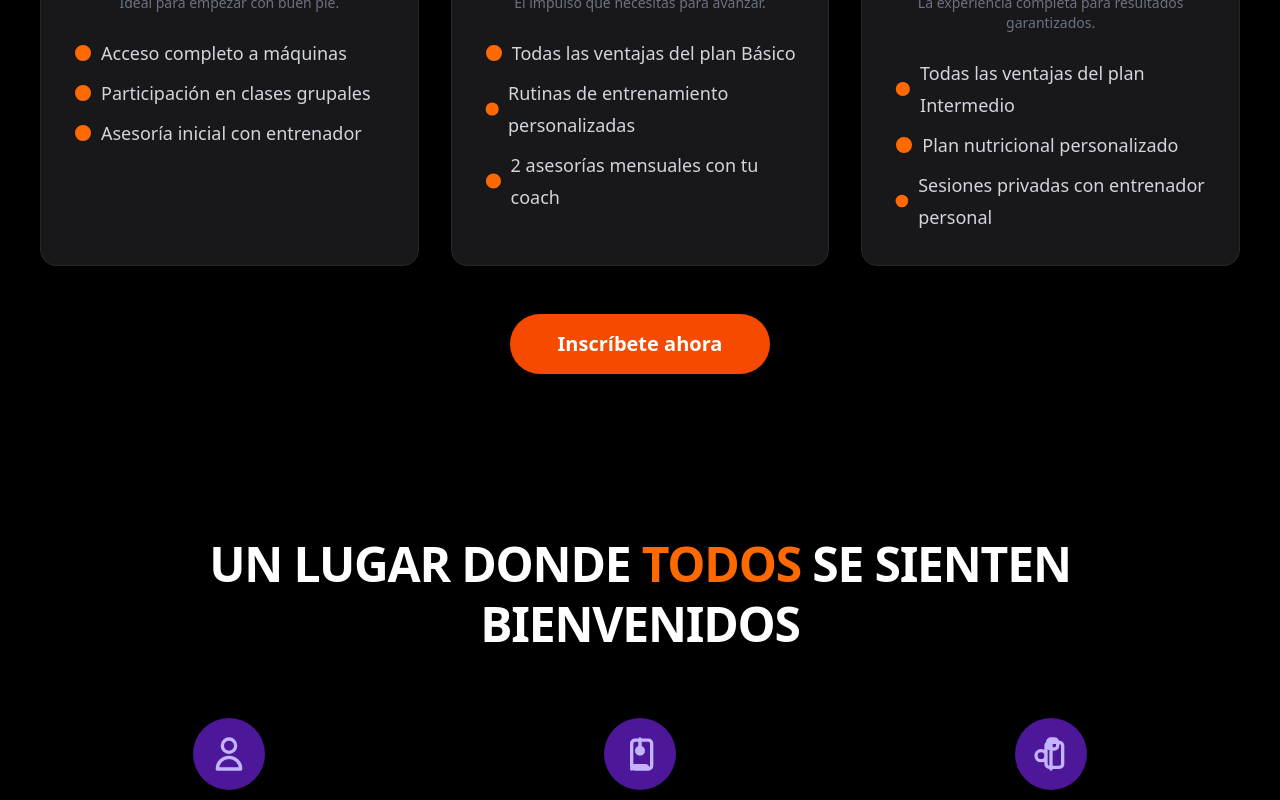
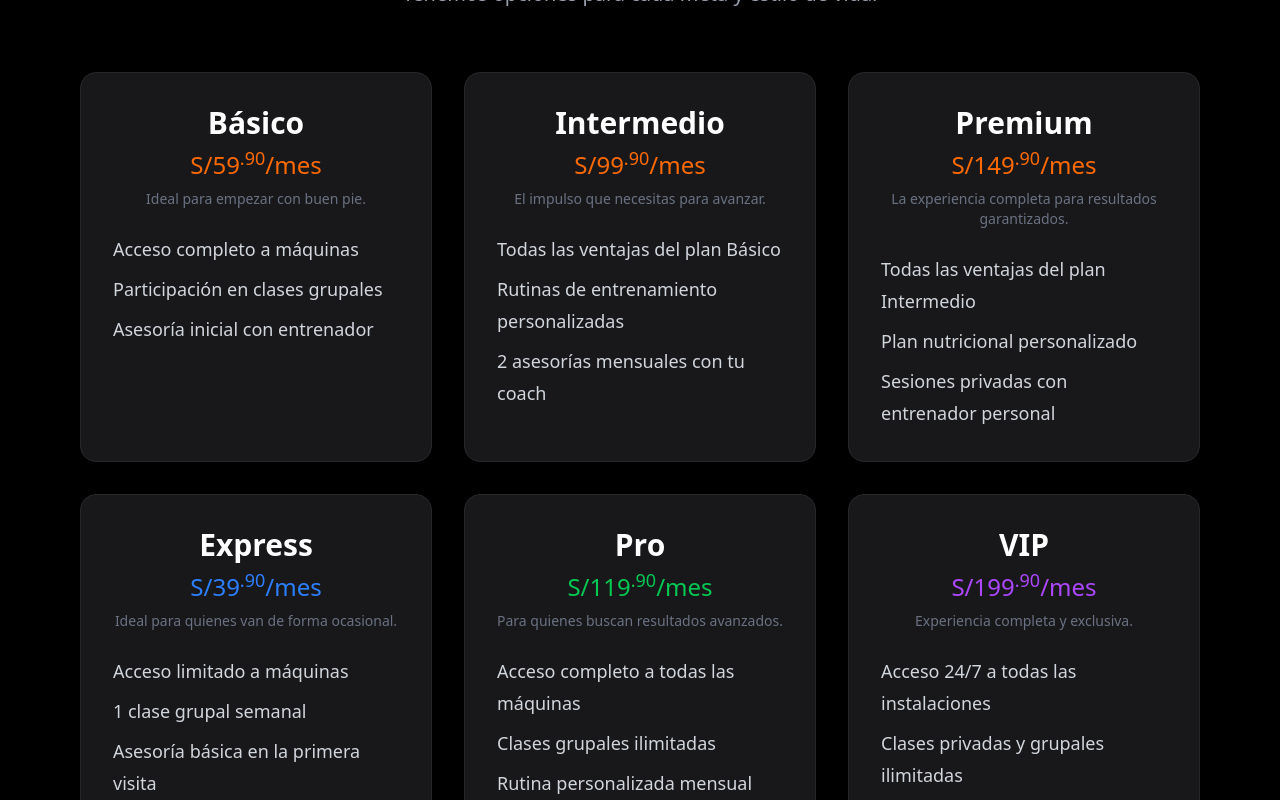
Before and after one commit to SEBAS1432/SmartGym, an Angular app: page /inicio in a window 1280 px wide. Shown: the part 1200-2000 px from the top of the page. Built offline with nearby package versions, Linux system fonts and the light colour scheme.

Commit message:
membresiass

```diff
--- a/src/app/Auth/inicio/inicio.component.html
+++ b/src/app/Auth/inicio/inicio.component.html
@@ -54,103 +54,112 @@
                   </p>
               </div>
 
-              <div class="grid grid-cols-1 md:grid-cols-2 lg:grid-cols-3 justify-center gap-8">
-                  <div class="bg-zinc-900 rounded-2xl text-center overflow-hidden p-8 border border-zinc-800 transition-all duration-300 ease-in hover:border-orange-500 hover:shadow-lg hover:shadow-orange-500/20">
-                      <div class="py-4">
+              <!-- Sección de Membresías Responsiva -->
+<div class="antialiased w-full bg-black text-gray-400 font-sans py-20 px-4 sm:px-10">
+  <div class="container mx-auto">
+    <!-- Título -->
+    <div class="text-center mb-16">
+      <h1 class="font-bold text-4xl sm:text-5xl text-white tracking-tight">
+        Elige tu Membresía Ideal
+      </h1>
+      <p class="text-xl text-gray-400 mt-4">
+        Tenemos opciones para cada meta y estilo de vida.
+      </p>
+    </div>
+
+    <!-- Membresías combinadas -->
+    <div class="grid grid-cols-1 sm:grid-cols-2 lg:grid-cols-3 gap-8">
+
+      <!-- Básico -->
+      <div class="bg-zinc-900 rounded-2xl text-center p-8 border border-zinc-800 flex flex-col justify-between hover:border-orange-500 hover:shadow-lg hover:shadow-orange-500/20 transition-all duration-300 ease-in">
+        <div>
           <h2 class="font-bold text-3xl text-white">Básico</h2>
-                          <h3 class="font-normal text-orange-500 text-2xl mt-2">
-                              S/59<sup class="text-lg">.90</sup>/mes
-                          </h3>
-                      </div>
-                      <div class="mt-4">
-                          <p class="text-gray-500 text-sm">Ideal para empezar con buen pie.</p>
+          <h3 class="font-normal text-orange-500 text-2xl mt-2">S/59<sup>.90</sup>/mes</h3>
+          <p class="text-gray-500 text-sm mt-2">Ideal para empezar con buen pie.</p>
           <ul class="leading-8 text-lg text-gray-300 mt-6 space-y-2 text-left">
-                              <li class="flex items-center space-x-2">
-                                  <svg class="h-5 w-5 text-orange-500" fill="currentColor" viewBox="0 0 20 20">
-                                      <path d="M10 18a8 8 0 100-16 8 8 0 000 16zm3.707-9.293a1 1 0 00-1.414-1.414L9 10.586 7.707 9.293a1 1 0 00-1.414 1.414l2 2a1 1 0 001.414 0l4-4z"></path>
-                                  </svg>
-                                  <span>Acceso completo a máquinas</span>
-                              </li>
-                              <li class="flex items-center space-x-2">
-                                  <svg class="h-5 w-5 text-orange-500" fill="currentColor" viewBox="0 0 20 20">
-                                      <path d="M10 18a8 8 0 100-16 8 8 0 000 16zm3.707-9.293a1 1 0 00-1.414-1.414L9 10.586 7.707 9.293a1 1 0 00-1.414 1.414l2 2a1 1 0 001.414 0l4-4z"></path>
-                                  </svg>
-                                  <span>Participación en clases grupales</span>
-                              </li>
-                              <li class="flex items-center space-x-2">
-                                  <svg class="h-5 w-5 text-orange-500" fill="currentColor" viewBox="0 0 20 20">
-                                      <path d="M10 18a8 8 0 100-16 8 8 0 000 16zm3.707-9.293a1 1 0 00-1.414-1.414L9 10.586 7.707 9.293a1 1 0 00-1.414 1.414l2 2a1 1 0 001.414 0l4-4z"></path>
-                                  </svg>
-                                  <span>Asesoría inicial con entrenador</span>
-                              </li>
+            <li>Acceso completo a máquinas</li>
+            <li>Participación en clases grupales</li>
+            <li>Asesoría inicial con entrenador</li>
           </ul>
         </div>
       </div>
 
-                  <div class="bg-zinc-900 rounded-2xl text-center overflow-hidden p-8 border border-zinc-800 transition-all duration-300 ease-in hover:border-orange-500 hover:shadow-lg hover:shadow-orange-500/20">
-                      <div class="py-4">
+      <!-- Intermedio -->
+      <div class="bg-zinc-900 rounded-2xl text-center p-8 border border-zinc-800 flex flex-col justify-between hover:border-orange-500 hover:shadow-lg hover:shadow-orange-500/20 transition-all duration-300 ease-in">
+        <div>
           <h2 class="font-bold text-3xl text-white">Intermedio</h2>
-                          <h3 class="font-normal text-orange-500 text-2xl mt-2">
-                              S/99<sup class="text-lg">.90</sup>/mes
-                          </h3>
-                      </div>
-                      <div class="mt-4">
-                          <p class="text-gray-500 text-sm">El impulso que necesitas para avanzar.</p>
+          <h3 class="font-normal text-orange-500 text-2xl mt-2">S/99<sup>.90</sup>/mes</h3>
+          <p class="text-gray-500 text-sm mt-2">El impulso que necesitas para avanzar.</p>
           <ul class="leading-8 text-lg text-gray-300 mt-6 space-y-2 text-left">
-                              <li class="flex items-center space-x-2">
-                                  <svg class="h-5 w-5 text-orange-500" fill="currentColor" viewBox="0 0 20 20">
-                                      <path d="M10 18a8 8 0 100-16 8 8 0 000 16zm3.707-9.293a1 1 0 00-1.414-1.414L9 10.586 7.707 9.293a1 1 0 00-1.414 1.414l2 2a1 1 0 001.414 0l4-4z"></path>
-                                  </svg>
-                                  <span>Todas las ventajas del plan Básico</span>
-                              </li>
-                              <li class="flex items-center space-x-2">
-                                  <svg class="h-5 w-5 text-orange-500" fill="currentColor" viewBox="0 0 20 20">
-                                      <path d="M10 18a8 8 0 100-16 8 8 0 000 16zm3.707-9.293a1 1 0 00-1.414-1.414L9 10.586 7.707 9.293a1 1 0 00-1.414 1.414l2 2a1 1 0 001.414 0l4-4z"></path>
-                                  </svg>
-                                  <span>Rutinas de entrenamiento personalizadas</span>
-                              </li>
-                              <li class="flex items-center space-x-2">
-                                  <svg class="h-5 w-5 text-orange-500" fill="currentColor" viewBox="0 0 20 20">
-                                      <path d="M10 18a8 8 0 100-16 8 8 0 000 16zm3.707-9.293a1 1 0 00-1.414-1.414L9 10.586 7.707 9.293a1 1 0 00-1.414 1.414l2 2a1 1 0 001.414 0l4-4z"></path>
-                                  </svg>
-                                  <span>2 asesorías mensuales con tu coach</span>
-                              </li>
+            <li>Todas las ventajas del plan Básico</li>
+            <li>Rutinas de entrenamiento personalizadas</li>
+            <li>2 asesorías mensuales con tu coach</li>
           </ul>
         </div>
       </div>
 
-                  <div class="bg-zinc-900 rounded-2xl text-center overflow-hidden p-8 border border-zinc-800 transition-all duration-300 ease-in hover:border-orange-500 hover:shadow-lg hover:shadow-orange-500/20">
-                      <div class="py-4">
+      <!-- Premium -->
+      <div class="bg-zinc-900 rounded-2xl text-center p-8 border border-zinc-800 flex flex-col justify-between hover:border-orange-500 hover:shadow-lg hover:shadow-orange-500/20 transition-all duration-300 ease-in">
+        <div>
           <h2 class="font-bold text-3xl text-white">Premium</h2>
-                          <h3 class="font-normal text-orange-500 text-2xl mt-2">
-                              S/149<sup class="text-lg">.90</sup>/mes
-                          </h3>
-                      </div>
-                      <div class="mt-4">
-                          <p class="text-gray-500 text-sm">La experiencia completa para resultados garantizados.</p>
+          <h3 class="font-normal text-orange-500 text-2xl mt-2">S/149<sup>.90</sup>/mes</h3>
+          <p class="text-gray-500 text-sm mt-2">La experiencia completa para resultados garantizados.</p>
           <ul class="leading-8 text-lg text-gray-300 mt-6 space-y-2 text-left">
-                              <li class="flex items-center space-x-2">
-                                  <svg class="h-5 w-5 text-orange-500" fill="currentColor" viewBox="0 0 20 20">
-                                      <path d="M10 18a8 8 0 100-16 8 8 0 000 16zm3.707-9.293a1 1 0 00-1.414-1.414L9 10.586 7.707 9.293a1 1 0 00-1.414 1.414l2 2a1 1 0 001.414 0l4-4z"></path>
-                                  </svg>
-                                  <span>Todas las ventajas del plan Intermedio</span>
-                              </li>
-                              <li class="flex items-center space-x-2">
-                                  <svg class="h-5 w-5 text-orange-500" fill="currentColor" viewBox="0 0 20 20">
-                                      <path d="M10 18a8 8 0 100-16 8 8 0 000 16zm3.707-9.293a1 1 0 00-1.414-1.414L9 10.586 7.707 9.293a1 1 0 00-1.414 1.414l2 2a1 1 0 001.414 0l4-4z"></path>
-                                  </svg>
-                                  <span>Plan nutricional personalizado</span>
-                              </li>
-                              <li class="flex items-center space-x-2">
-                                  <svg class="h-5 w-5 text-orange-500" fill="currentColor" viewBox="0 0 20 20">
-                                      <path d="M10 18a8 8 0 100-16 8 8 0 000 16zm3.707-9.293a1 1 0 00-1.414-1.414L9 10.586 7.707 9.293a1 1 0 00-1.414 1.414l2 2a1 1 0 001.414 0l4-4z"></path>
-                                  </svg>
-                                  <span>Sesiones privadas con entrenador personal</span>
-                              </li>
+            <li>Todas las ventajas del plan Intermedio</li>
+            <li>Plan nutricional personalizado</li>
+            <li>Sesiones privadas con entrenador personal</li>
           </ul>
         </div>
       </div>
+
+      <!-- Express -->
+      <div class="bg-zinc-900 rounded-2xl text-center p-8 border border-zinc-800 flex flex-col justify-between hover:border-blue-500 hover:shadow-lg hover:shadow-blue-500/20 transition-all duration-300 ease-in">
+        <div>
+          <h2 class="font-bold text-3xl text-white">Express</h2>
+          <h3 class="font-normal text-blue-500 text-2xl mt-2">S/39<sup>.90</sup>/mes</h3>
+          <p class="text-gray-500 text-sm mt-2">Ideal para quienes van de forma ocasional.</p>
+          <ul class="leading-8 text-lg text-gray-300 mt-6 space-y-2 text-left">
+            <li>Acceso limitado a máquinas</li>
+            <li>1 clase grupal semanal</li>
+            <li>Asesoría básica en la primera visita</li>
+          </ul>
         </div>
+      </div>
+
+      <!-- Pro -->
+      <div class="bg-zinc-900 rounded-2xl text-center p-8 border border-zinc-800 flex flex-col justify-between hover:border-green-500 hover:shadow-lg hover:shadow-green-500/20 transition-all duration-300 ease-in">
+        <div>
+          <h2 class="font-bold text-3xl text-white">Pro</h2>
+          <h3 class="font-normal text-green-500 text-2xl mt-2">S/119<sup>.90</sup>/mes</h3>
+          <p class="text-gray-500 text-sm mt-2">Para quienes buscan resultados avanzados.</p>
+          <ul class="leading-8 text-lg text-gray-300 mt-6 space-y-2 text-left">
+            <li>Acceso completo a todas las máquinas</li>
+            <li>Clases grupales ilimitadas</li>
+            <li>Rutina personalizada mensual</li>
+          </ul>
+        </div>
+      </div>
+
+      <!-- VIP -->
+      <div class="bg-zinc-900 rounded-2xl text-center p-8 border border-zinc-800 flex flex-col justify-between hover:border-purple-500 hover:shadow-lg hover:shadow-purple-500/20 transition-all duration-300 ease-in">
+        <div>
+          <h2 class="font-bold text-3xl text-white">VIP</h2>
+          <h3 class="font-normal text-purple-500 text-2xl mt-2">S/199<sup>.90</sup>/mes</h3>
+          <p class="text-gray-500 text-sm mt-2">Experiencia completa y exclusiva.</p>
+          <ul class="leading-8 text-lg text-gray-300 mt-6 space-y-2 text-left">
+            <li>Acceso 24/7 a todas las instalaciones</li>
+            <li>Clases privadas y grupales ilimitadas</li>
+            <li>Asesoría nutricional y coaching personal</li>
+          </ul>
+        </div>
+      </div>
+
+    </div>
+  </div>
+</div>
+
+
+
 
               <div class="text-center mt-12">
                   <a
```
Lines whose indentation alone changed are shown as unchanged.
